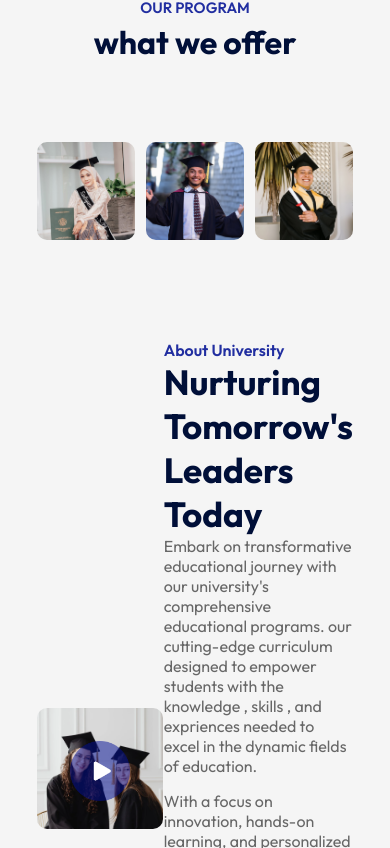
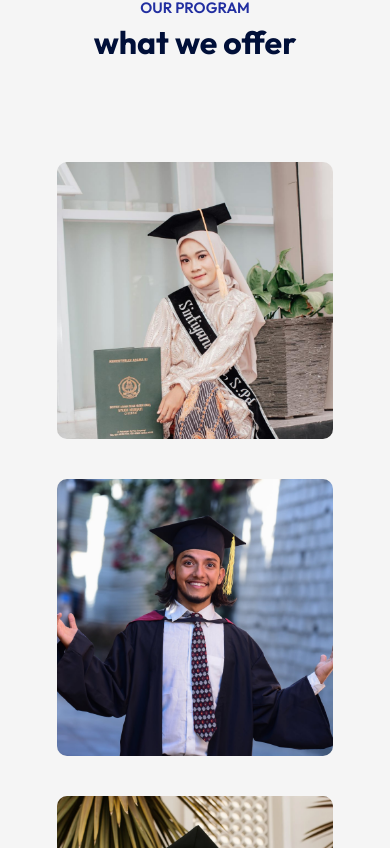
Before and after one commit to sacreations/EDU-site-test, a React (Vite) app: page / in a window 390 px wide. Shown: the part 916-1764 px from the top of the page. Built offline with nearby package versions, Linux system fonts and the light colour scheme.

Commit message:
18.Programs-Section-Responsive-for-Mobile-And-Tablets.

```diff
--- a/src/components/Programs/Programs.css
+++ b/src/components/Programs/Programs.css
@@ -40,3 +40,15 @@
     opacity: 1;
     padding-top: 0;
 }
+
+/* - - - - - Media Quary - - - - - */
+
+@media(max-width:650px){
+    .programs{
+        flex-direction: column;
+    }
+    .program{
+        flex-basis: 100%;
+        margin: 20px;
+    }
+}
```
